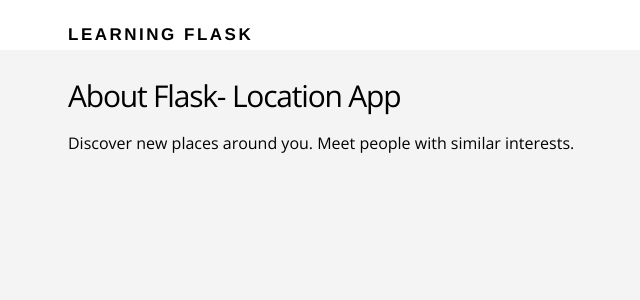
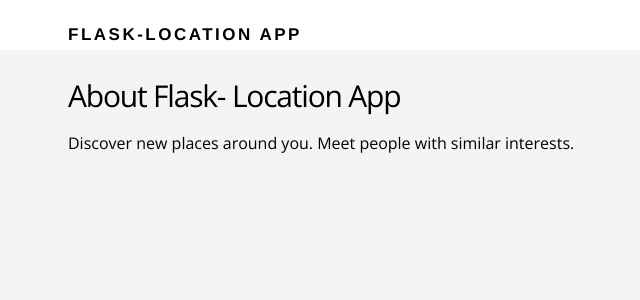
Before and after one commit to mustafawm/Flask-LocationApp, a Flask app: page /about in a window 1280 px wide. Shown: the top 300 px of the page, without its empty margins (72-712 px from the left). Run offline with Flask 2, Linux system fonts and the light colour scheme; some libraries are stand-ins or nearby versions.

Commit message:
deployed

```diff
--- a/templates/layout.html
+++ b/templates/layout.html
@@ -10,7 +10,7 @@
   <body>
     <header>
       <div class="container">
-        <h1 class="title">Learning Flask</h1>
+        <h1 class="title">Flask-Location App</h1>
       </div>
     </header>
 
```
